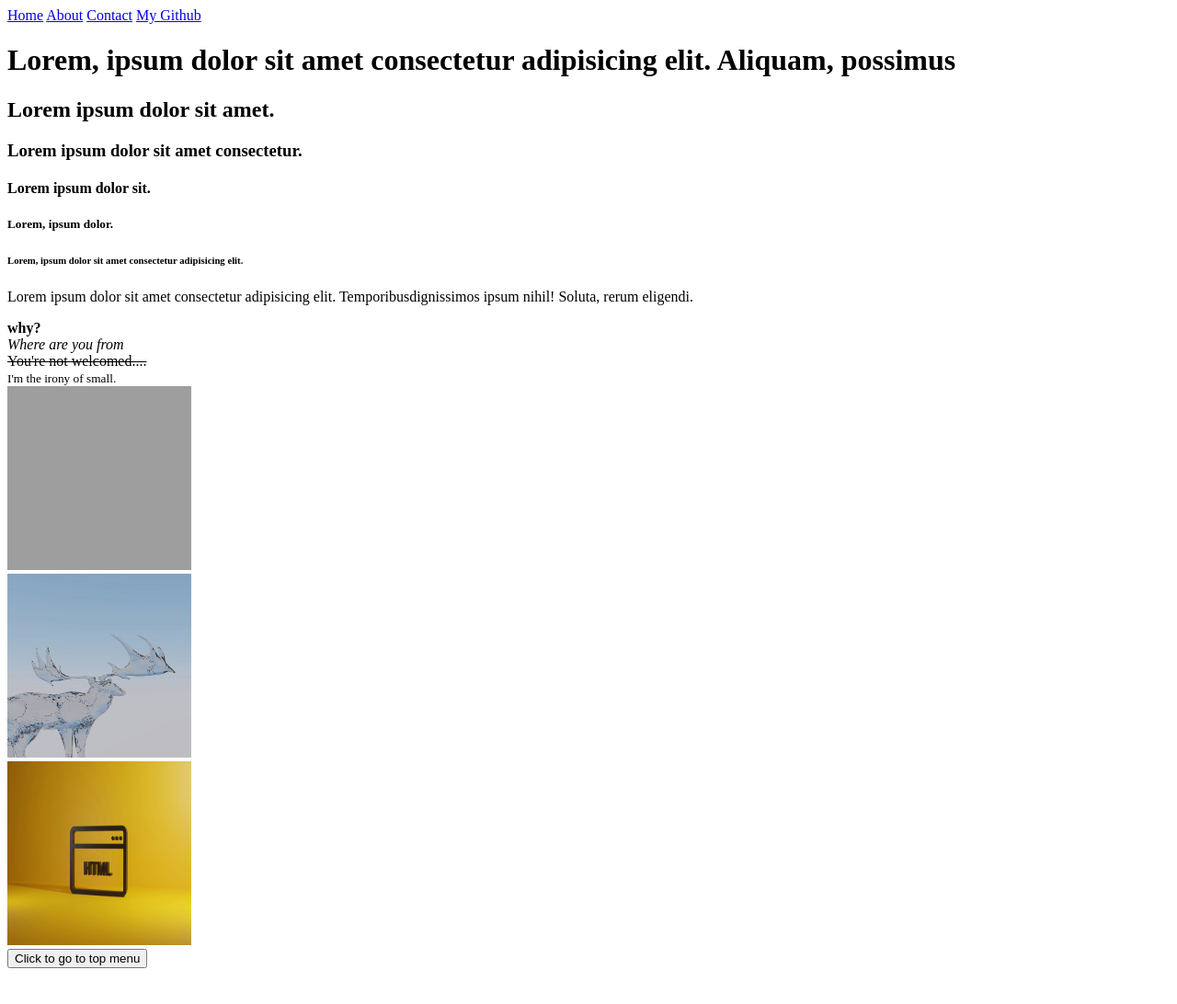
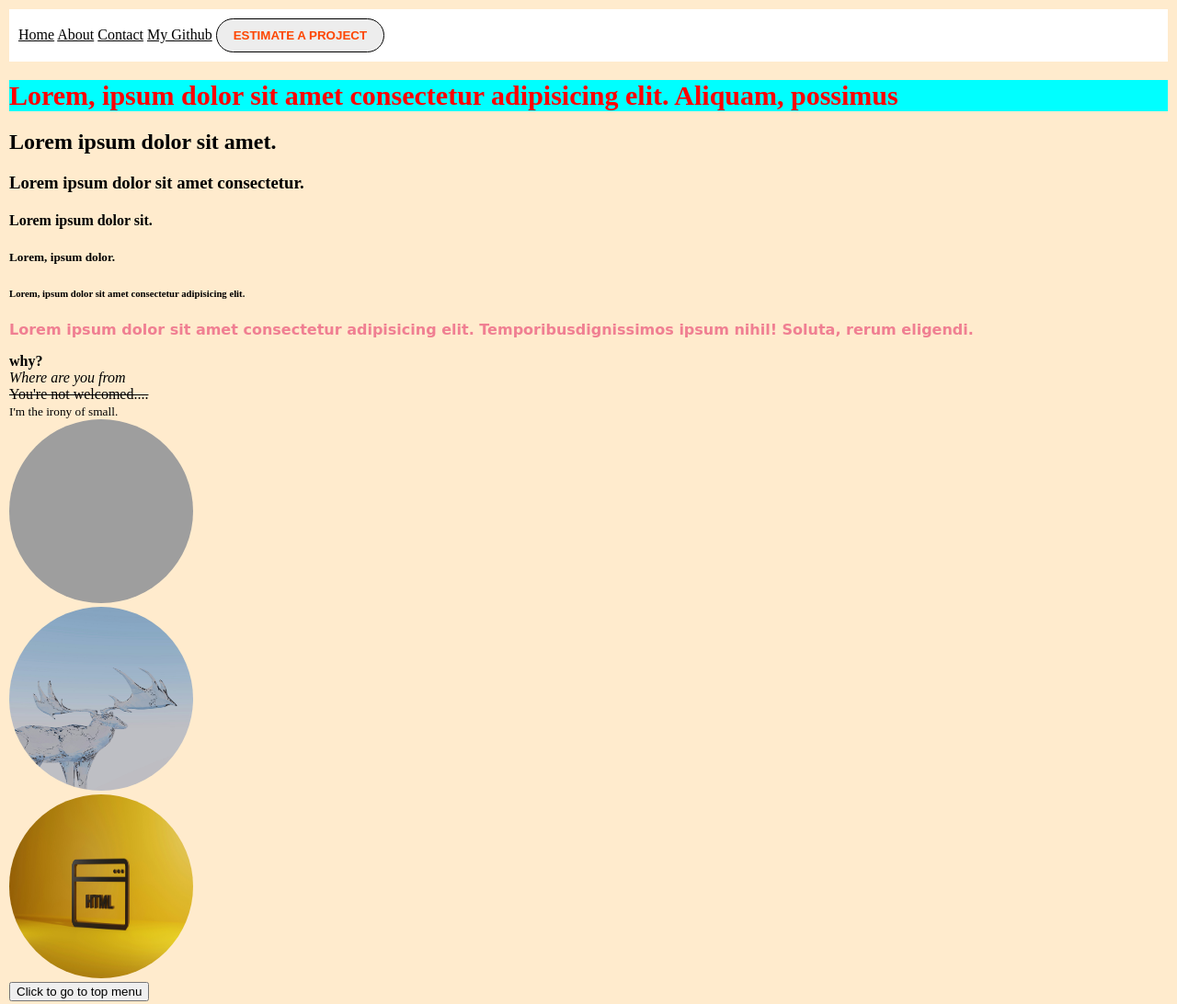
Before and after one commit to Oladapo-cyber/intro-to-git, a plain HTML site: page index.html in a window 1280 px wide. Shown: the whole page at 92% size. Before the commit the page ends 1061 px from the top, so only its background shows below. Drawn offline with Linux system fonts and the light colour scheme; grey boxes are pictures that could not be loaded.

Commit message:
added css to the website

```diff
--- a/index.css
+++ b/index.css
@@ -0,0 +1,39 @@
+img {
+  height: 200px;
+  border-radius: 50%;
+}
+
+body {
+  padding: 10px;
+  margin: 0;
+  cursor: url("./Images/move.png"), pointer;
+}
+
+/* p,
+a,
+h1 {
+  color: chartreuse;
+  font-size: 20px;
+} */
+
+#navbar {
+  padding: 10px;
+  background-color: white;
+  color: black;
+}
+
+.navLink {
+  cursor: url("./Images/move.png"), pointer;
+  color: black;
+}
+
+#estimateBtn {
+  border: 1px solid black;
+  padding: 10px 18px;
+  font-weight: 600;
+  background-color: #ededed;
+  color: #fd4601;
+  text-transform: uppercase;
+  border-radius: 25px;
+  cursor: url("./Images/move.png"), pointer;
+}
--- a/index.html
+++ b/index.html
@@ -5,18 +5,33 @@
     <meta name="description" content="This is my webpage" />
     <meta name="viewport" content="width=device-width, initial-scale=1.0" />
     <title>Daps Webpage</title>
+
+    <style>
+      body {
+        background-color: blanchedalmond;
+      }
+
+      p {
+        color: blue;
+        font-family: cursive;
+        font-weight: 900;
+      }
+    </style>
+    <link rel="stylesheet" href="./index.css" />
   </head>
 
   <body>
-    <header>
-      <nav>
-        <a href="index.html">Home</a>
-        <a href="./about.html">About</a>
-        <a href="./contact.html">Contact</a>
-        <a target="_blank" href="https://github.com/Oladapo-cyber">My Github</a>
-      </nav>
-    </header>
-    <h1>
+    <nav id="navbar">
+      <a class="navLink" href="index.html">Home</a>
+      <a class="navLink" href="./about.html">About</a>
+      <a class="navLink" href="./contact.html">Contact</a>
+      <a class="navLink" target="_blank" href="https://github.com/Oladapo-cyber"
+        >My Github</a
+      >
+      <button id="estimateBtn">Estimate a project</button>
+    </nav>
+
+    <h1 style="color: red; font-size: 30px; background-color: aqua">
       Lorem, ipsum dolor sit amet consectetur adipisicing elit. Aliquam,
       possimus
     </h1>
@@ -25,7 +40,7 @@
     <h4>Lorem ipsum dolor sit.</h4>
     <h5>Lorem, ipsum dolor.</h5>
     <h6>Lorem, ipsum dolor sit amet consectetur adipisicing elit.</h6>
-    <p>
+    <p style="color: rgb(240, 127, 146)">
       Lorem ipsum dolor sit amet consectetur adipisicing elit.
       Temporibusdignissimos ipsum nihil! Soluta, rerum eligendi.
     </p>
```
Also changed, not shown: about.html (+14 -2 lines), contact.html (+1 -2 lines), Images/move.png (added).
